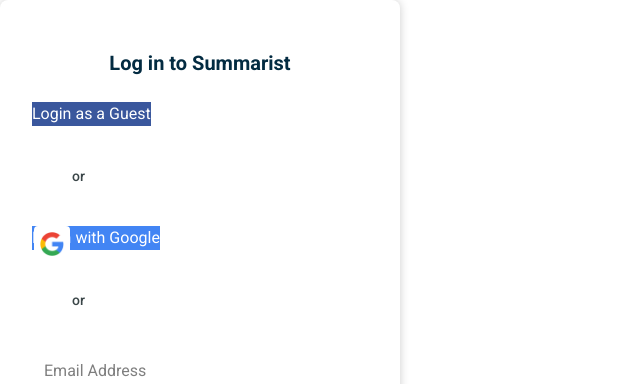
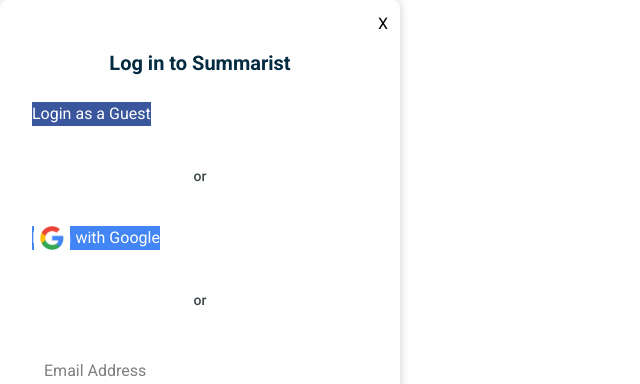
Before and after one commit to rvallee1017/summarist-home-page1, a Next.js app: page /login-form in a window 1280 px wide. Shown: the top 384 px of the page, without its empty margins (0-640 px from the left). Built offline with nearby package versions, Linux system fonts and the light colour scheme.

Commit message:
added code

```diff
--- a/src/app/components/LoginForm.tsx
+++ b/src/app/components/LoginForm.tsx
@@ -1,41 +1,62 @@
-
-
-function LoginFormPage() {
+function LoginFormPage({ onClose }: { onClose: () => void }) {
   return (
     <div className="w-full z-9999">
       <div className="relative max-w-[400px] bg-white rounded-lg shadow-[0_0_10px_rgba(0,0,0,0.2)]">
         <div className="pt-12 px-8 pb-6">
-                <div className="text-center text-[20px] font-bold text-[#032b41] mb-6">Log in to Summarist</div>
-                <button className="relative flex bg-[#3a579d] text-white justify-center">
+          <div className="text-center text-[20px] font-bold text-[#032b41] mb-6">
+            Log in to Summarist
+          </div>
+          <button className="relative flex bg-[#3a579d] text-white justify-center items-center">
             <figure className="bg-transparent flex items-center w-[36px] h-[36px] rounded-sm absolute left-2"></figure>
             <div>Login as a Guest</div>
           </button>
-                <div className="flex items-center m-4">
-                    <span className="m-[24px] text-sm text-[#394547] font-medium">or</span>
+          <div className="flex items-center m-4 justify-center">
+            <span className="m-[24px] text-sm text-[#394547] font-medium ">
+              or
+            </span>
           </div>
-                <button className="relative flex bg-[#4285f4] text-white justify-center">
+          <button className="relative flex bg-[#4285f4] text-white justify-center items-center">
             <figure className="flex items-center justify-center w-[36px] h-[36px] rounded-sm bg-white absolute left-0.5">
               <img className="w-6 h-6" src="/assets/google.png"></img>
             </figure>
             <div>Login with Google</div>
           </button>
-                <div className="flex items-center m-[16px]">
-                    <span className="m-[24px] text-sm text-[#394547] font-medium">or</span>
+          <div className="flex items-center m-[16px] justify-center">
+            <span className="m-[24px] text-sm text-[#394547] font-medium">
+              or
+            </span>
           </div>
           <form className="flex flex-col gap-4">
-                    <input className="h-[40px] border-2-border-[#bac8ce] rounded-sm p-3" placeholder="Email Address"></input>
-                    <input className="h-[40px] border-2-border-[#bac8ce] rounded-sm p-3" placeholder="Password" type="password"></input>
+            <input
+              className="h-[40px] border-2-border-[#bac8ce] rounded-sm p-3"
+              placeholder="Email Address"
+            ></input>
+            <input
+              className="h-[40px] border-2-border-[#bac8ce] rounded-sm p-3"
+              placeholder="Password"
+              type="password"
+            ></input>
             <button className="bg-[#2bd97c] text-[#032b41] w-full h-[40px] rounded-sm text-base transition-bg duration-200ms flex items-center justify-center min-w-[180px]">
               <span>Login</span>
             </button>
           </form>
         </div>
-            <div className="text-center text-[#116be9] font-light text-sm w-fit m-auto cursor-pointer">Forgot your password?</div>
-            <button className="h-[40px] align-center bg-[#f1f6f4] text-[#116be9] w-full rounded-r-sm rounded-l-sm font-light text-base">Don't have an account?</button>
-            <div className="absolute top-3 right-3 flex cursor-pointer transition-opacity duration-200ms"></div>
+        <div className="text-center text-[#116be9] font-light text-sm w-fit m-auto cursor-pointer">
+          Forgot your password?
+        </div>
+        <button className="h-[40px] align-center bg-[#f1f6f4] text-[#116be9] w-full rounded-r-sm rounded-l-sm font-light text-base">
+          Don't have an account?
+        </button>
+        <button
+          type="button"
+          className="absolute top-3 right-3 cursor-pointer"
+          onClick={onClose}
+        >
+          X
+        </button>
       </div>
     </div>
-    )
+  );
 }
 
-export default LoginFormPage
+export default LoginFormPage;
--- a/src/app/login-form/page.tsx
+++ b/src/app/login-form/page.tsx
@@ -1,4 +1,5 @@
 import LoginForm from "../components/LoginForm";
+
 
 export default function LoginFormPage() {
     return (
--- a/src/app/page.tsx
+++ b/src/app/page.tsx
@@ -1,26 +1,29 @@
+"use client";
+
 import Image from "next/image";
 import { AiFillFileText, AiFillBulb, AiFillAudio } from "react-icons/ai";
 import { BsStarFill, BsStarHalf } from "react-icons/bs";
 import { BiCrown } from "react-icons/bi";
 import { RiLeafLine } from "react-icons/ri";
-
+import { useState } from "react";
+import LoginForm from "./components/LoginForm";
 
 export default function Home() {
+  const [showLogin, setShowLogin] = useState(false);
 
   return (
     <>
       <nav className="h-20">
         <div className="flex h-full w-full max-w-[1070px] items-center justify-between mx-auto px-6">
           <figure className="max-w-[200px]">
-              <img
-                className="w-full h-full"
-                src="/assets/logo.png"
-                alt="logo"
-              />
+            <img className="w-full h-full" src="/assets/logo.png" alt="logo" />
           </figure>
 
           <ul className="flex gap-6">
-              <li className="cursor-pointer text-[#032b41] transition-colors duration-100 hover:text-[#2bd97c]">
+            <li
+              className="cursor-pointer text-[#032b41] transition-colors duration-100 hover:text-[#2bd97c]"
+              onClick={() => setShowLogin(true)}
+            >
               Login
             </li>
             <li className="cursor-not-allowed text-[#032b41]">About</li>
@@ -54,6 +57,7 @@
       hover:bg-[#20ba68]
         active:translate-y-px
         disabled:cursor-not-allowed disabled:opacity-65"
+              onClick={() => setShowLogin(true)}
             >
               Login
             </button>
@@ -154,8 +158,7 @@
                     90%
                   </div>
                   <div className="md:text-xl font-light text-[#394547] text-[16px]">
-                      have made <b>significant positive</b> change to their
-                      lives.
+                    have made <b>significant positive</b> change to their lives.
                   </div>
                 </div>
               </div>
@@ -187,9 +190,8 @@
                     88%
                   </div>
                   <div className="md:text-xl font-light text-[#394547] text-[16px]">
-                      of Summarist members <b>feel more informed</b> about
-                      current events and industry trends since using the
-                      platform.
+                    of Summarist members <b>feel more informed</b> about current
+                    events and industry trends since using the platform.
                   </div>
                 </div>
               </div>
@@ -235,8 +237,8 @@
                 </div>
                 <div className="text-[#394547] md:text-[16px] tracking-[0.3px] leading-[1.4] text-[14px]">
                   This app has been a <b>game-changer</b> for me! It&apos;s
-                    saved me so much time and effort in reading and
-                    comprehending books. Highly recommend it to all book lovers.
+                  saved me so much time and effort in reading and comprehending
+                  books. Highly recommend it to all book lovers.
                 </div>
               </div>
               <div className="bg-[#fff3d7] p-4 mb-8 rounded font-light">
@@ -261,8 +263,8 @@
                   </div>
                 </div>
                 <div className="text-[#394547] md:text-[16px] tracking-[0.3px] leading-[1.4] text-[14px]">
-                    This app is a great way to get the main takeaways from a
-                    book without having to read the entire thing.
+                  This app is a great way to get the main takeaways from a book
+                  without having to read the entire thing.
                   <b>The summaries are well-written and informative. </b>
                   Definitely worth downloading.
                 </div>
@@ -277,8 +279,8 @@
                 <div className="text-[#394547] tracking-[0.3px] leading-[1.4] md:text-[14px]">
                   If you're a busy person who{" "}
                   <b>loves reading but doesn't have the time</b> to read every
-                    book in full, this app is for you! The summaries are
-                    thorough and provide a great overview of the book's content.
+                  book in full, this app is for you! The summaries are thorough
+                  and provide a great overview of the book's content.
                 </div>
               </div>
             </div>
@@ -434,6 +436,11 @@
               </div>
             </div>
           </div>
+          {showLogin && (
+            <div className="fixed inset-0 z-[9999] flex items-center justify-center bg-black/50 p-4">
+              <LoginForm onClose={() => setShowLogin(false)} />
+            </div>
+          )}
         </div>
       </footer>
     </>
```
Lines whose indentation alone changed are shown as unchanged.
